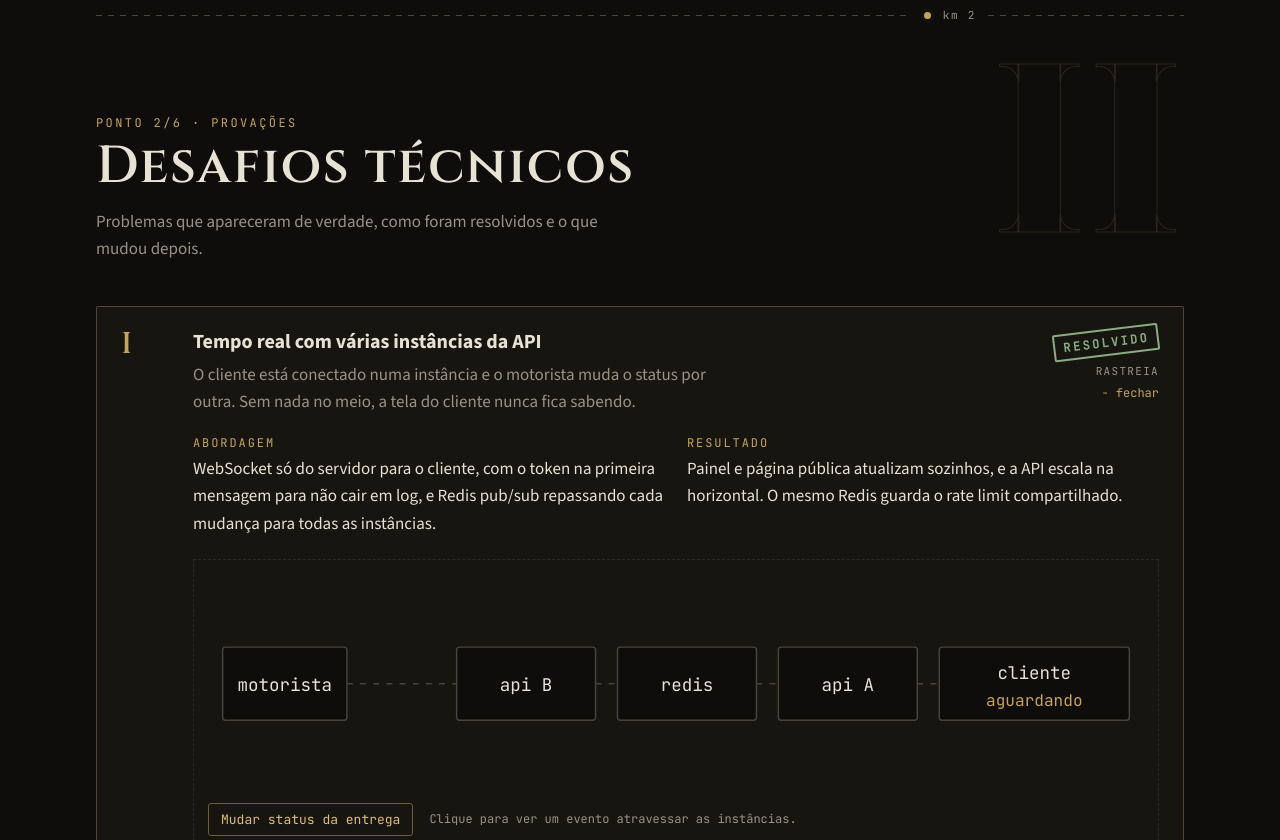
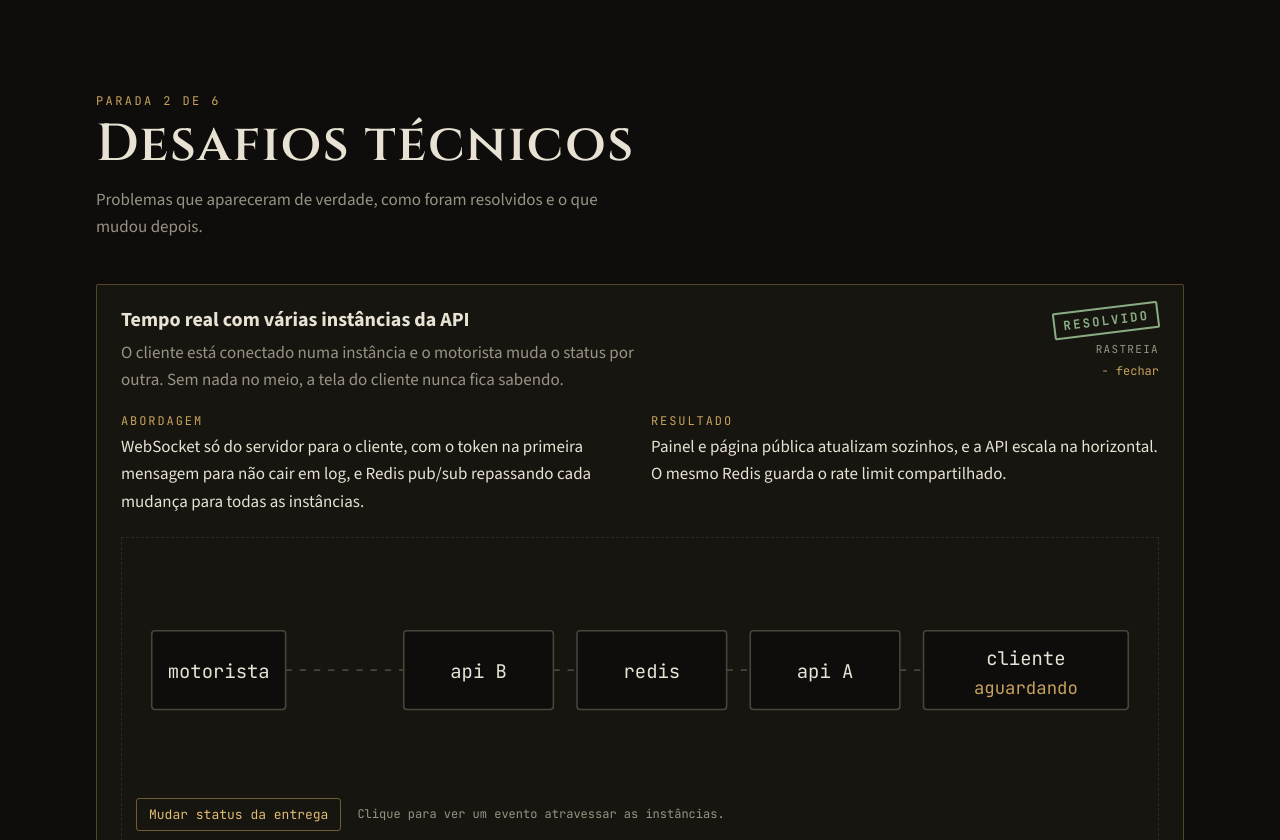
Before and after one commit to Victor-Novakoski/portifolio, a React (Vite) app: page / in a window 1280 px wide. Shown: the part 1960-2800 px from the top of the page. Built offline with nearby package versions, Linux system fonts and the light colour scheme.

Commit message:
refactor: tirar numerais romanos, km e jargão das seções
O cabeçalho de cada seção mostra só "Parada n de 6", calculado a partir das paradas.

```diff
--- a/src/App.tsx
+++ b/src/App.tsx
@@ -8,7 +8,6 @@ import { Journey } from '@/components/journey'
 import { NotFound } from '@/components/not-found'
 import { Projects } from '@/components/projects'
 import { Rail } from '@/components/rail'
-import { Leg } from '@/components/section-head'
 import { Skills } from '@/components/skills'
 import { Trials } from '@/components/trials'
 import { JourneyProvider } from '@/hooks/use-journey'
@@ -27,15 +26,10 @@ function Route() {
       <Rail />
       <main id="conteudo">
         <Hero />
-        <Leg km={1} />
         <Projects />
-        <Leg km={2} />
         <Trials />
-        <Leg km={3} />
         <Journey />
-        <Leg km={4} />
         <Skills />
-        <Leg km={5} />
         <About />
         <Bonfire />
       </main>
--- a/src/components/about.tsx
+++ b/src/components/about.tsx
@@ -5,7 +5,7 @@ export function About() {
   return (
     <section className="stop-sec" id="sobre">
       <div className="wrap">
-        <SectionHead numeral="V" point="Ponto 5/6 · Origem" title="Sobre" align="left" />
+        <SectionHead stopId="sobre" title="Sobre" />
         <div className="about">
           <div>
             <p className="big">
--- a/src/components/journey.tsx
+++ b/src/components/journey.tsx
@@ -5,7 +5,7 @@ export function Journey() {
   return (
     <section className="stop-sec" id="experiencia">
       <div className="wrap journey">
-        <SectionHead numeral="III" point="Ponto 3/6 · Jornada" title="Experiência" align="left">
+        <SectionHead stopId="experiencia" title="Experiência">
           Do quartel ao Go, passando pela Kenzie.
         </SectionHead>
         <ol className="timeline">
--- a/src/components/projects.tsx
+++ b/src/components/projects.tsx
@@ -69,7 +69,7 @@ export function Projects() {
   return (
     <section className="stop-sec" id="projetos">
       <div className="wrap">
-        <SectionHead numeral="I" point="Ponto 1/6 · Inventário" title="Projetos" align="left">
+        <SectionHead stopId="projetos" title="Projetos">
           Feitos de ponta a ponta: API, banco, interface, testes e CI.
         </SectionHead>
         <div className="projects">
--- a/src/components/section-head.tsx
+++ b/src/components/section-head.tsx
@@ -1,32 +1,26 @@
 import type { ReactNode } from 'react'
 
+import { stops } from '@/data/stops'
+
 type SectionHeadProps = {
-  numeral: string
-  point: string
+  stopId: string
   title: string
-  align?: 'left' | 'right'
   children?: ReactNode
 }
 
-// "Ponto x/6": cada seção é uma parada da rota, com o numeral romano vazado ao fundo.
-export function SectionHead({ numeral, point, title, align = 'right', children }: SectionHeadProps) {
+// O início não conta como parada: o sobrescrito vai de "Parada 1 de 6" a "Parada 6 de 6".
+const sectionStops = stops.filter(stop => stop.id !== 'inicio')
+
+export function SectionHead({ stopId, title, children }: SectionHeadProps) {
+  const position = sectionStops.findIndex(stop => stop.id === stopId) + 1
+
   return (
-    <div className={align === 'left' ? 'head left' : 'head'}>
-      <span className="numeral" aria-hidden="true">
-        {numeral}
+    <div className="head">
+      <span className="point">
+        Parada {position} de {sectionStops.length}
       </span>
-      <span className="point">{point}</span>
       <h2>{title}</h2>
       {children && <p>{children}</p>}
     </div>
   )
 }
-
-export function Leg({ km }: { km: number }) {
-  return (
-    <div className="leg" aria-hidden="true">
-      <i />
-      km {km}
-    </div>
-  )
-}
--- a/src/components/skills.tsx
+++ b/src/components/skills.tsx
@@ -7,7 +7,7 @@ export function Skills() {
   return (
     <section className="stop-sec" id="habilidades">
       <div className="wrap">
-        <SectionHead numeral="IV" point="Ponto 4/6 · Atributos" title="Habilidades">
+        <SectionHead stopId="habilidades" title="Habilidades">
           O que uso, para quê e onde dá para ver.
         </SectionHead>
         <div className="inv-wrap">
--- a/src/components/trials.tsx
+++ b/src/components/trials.tsx
@@ -9,7 +9,6 @@ function TrialCard({ trial, open }: { trial: Trial; open: boolean }) {
   return (
     <details className="trial" open={open} ref={ref}>
       <summary>
-        <span className="rn">{trial.numeral}</span>
         <span>
           <h3>{trial.title}</h3>
           <p className="prob">{trial.problem}</p>
@@ -39,7 +38,7 @@ export function Trials() {
   return (
     <section className="stop-sec" id="desafios">
       <div className="wrap">
-        <SectionHead numeral="II" point="Ponto 2/6 · Provações" title="Desafios técnicos">
+        <SectionHead stopId="desafios" title="Desafios técnicos">
           Problemas que apareceram de verdade, como foram resolvidos e o que mudou depois.
         </SectionHead>
         <div className="trials">
--- a/src/data/trials.ts
+++ b/src/data/trials.ts
@@ -1,6 +1,5 @@
 export type Trial = {
   id: string
-  numeral: string
   title: string
   problem: string
   approach: string
@@ -12,7 +11,6 @@ export type Trial = {
 export const trials: Trial[] = [
   {
     id: 'trial-realtime',
-    numeral: 'I',
     title: 'Tempo real com várias instâncias da API',
     problem:
       'O cliente está conectado numa instância e o motorista muda o status por outra. Sem nada no meio, a tela do cliente nunca fica sabendo.',
@@ -25,7 +23,6 @@ export const trials: Trial[] = [
   },
   {
     id: 'trial-outbox',
-    numeral: 'II',
     title: 'Notificações que não se perdem',
     problem:
       'A API grava o status e depois publica na fila. Se cair entre as duas coisas, o cliente nunca é avisado.',
@@ -37,7 +34,6 @@ export const trials: Trial[] = [
   },
   {
     id: 'trial-session',
-    numeral: 'III',
     title: 'Sessão segura sem token exposto',
     problem:
       'Token no localStorage fica vulnerável a XSS, e um refresh token roubado daria acesso por muito tempo.',
--- a/src/styles/brasa.css
+++ b/src/styles/brasa.css
@@ -208,10 +208,6 @@ h1 { margin: 0; }
 }
 
 /* Divisor de rota */
-.leg { display: flex; align-items: center; gap: 12px; max-width: var(--max); margin: 0 auto; padding-left: max(16px, env(safe-area-inset-left, 0px)); padding-right: max(16px, env(safe-area-inset-right, 0px)); font: 400 11px/1 var(--font-mono); letter-spacing: .16em; color: var(--muted); }
-.leg::before { content: ""; flex: 1; height: 1px; background: repeating-linear-gradient(90deg, var(--ash) 0 6px, transparent 6px 12px); }
-.leg::after { content: ""; flex: 0 0 18%; height: 1px; background: repeating-linear-gradient(90deg, var(--ash) 0 6px, transparent 6px 12px); }
-.leg i { width: 7px; height: 7px; border-radius: 50%; background: var(--ember); box-shadow: 0 0 8px var(--ember-glow); }
 
 /* Cabeça de seção */
 section.stop-sec { position: relative; padding-block: 96px; }
@@ -220,9 +216,6 @@ section.stop-sec { position: relative; padding-block: 96px; }
 .head .point { font: 400 12px/1 var(--font-mono); letter-spacing: .2em; color: var(--ember); text-transform: uppercase; }
 .head h2 { position: relative; font: 600 clamp(32px, 4.6vw, 52px)/1.05 var(--font-display); letter-spacing: .03em; margin: 0; text-wrap: balance; }
 .head p { margin: 4px 0 0; color: var(--muted); max-width: 60ch; }
-.numeral { position: absolute; top: -.32em; right: 0; font: 800 clamp(120px, 20vw, 240px)/1 var(--font-display); color: transparent; -webkit-text-stroke: 1px rgba(199,162,93,.16); pointer-events: none; user-select: none; z-index: 0; }
-.head > *:not(.numeral) { position: relative; z-index: 1; }
-.head.left .numeral { right: auto; left: -.06em; top: -.42em; }
 
 /* Inventário: cards de projeto */
 .projects { display: grid; grid-template-columns: repeat(2, minmax(0, 1fr)); gap: 32px; }
@@ -272,9 +265,8 @@ section.stop-sec { position: relative; padding-block: 96px; }
 .trials { display: grid; gap: 16px; }
 details.trial { background: var(--surface); border: 1px solid var(--line); border-radius: 2px; position: relative; }
 details.trial[open] { border-color: rgba(199,162,93,.35); }
-details.trial summary { list-style: none; cursor: pointer; padding: 22px 24px; display: grid; grid-template-columns: 54px minmax(0, 1fr) auto; gap: 18px; align-items: start; }
+details.trial summary { list-style: none; cursor: pointer; padding: 22px 24px; display: grid; grid-template-columns: minmax(0, 1fr) auto; gap: 18px; align-items: start; }
 details.trial summary::-webkit-details-marker { display: none; }
-.trial .rn { font: 600 30px/1 var(--font-display); color: var(--ember); }
 .trial h3 { margin: 0; font: 700 20px/1.3 var(--font-body); }
 .trial .prob { margin: 6px 0 0; color: var(--muted); max-width: 66ch; }
 .trial .meta { display: grid; justify-items: end; gap: 10px; }
@@ -284,7 +276,7 @@ details.trial summary::-webkit-details-marker { display: none; }
 .trial .toggle { font: 400 12px/1 var(--font-mono); color: var(--ember); }
 .trial .toggle::after { content: " + abrir"; }
 details.trial[open] .toggle::after { content: " − fechar"; }
-.trial .content { padding: 0 24px 24px calc(24px + 54px + 18px); display: grid; grid-template-columns: repeat(2, minmax(0, 1fr)); gap: 22px; }
+.trial .content { padding: 0 24px 24px; display: grid; grid-template-columns: repeat(2, minmax(0, 1fr)); gap: 22px; }
 .trial .content h4 { margin: 0 0 6px; font: 400 12px/1 var(--font-mono); letter-spacing: .16em; text-transform: uppercase; color: var(--ember); }
 .trial .content p { margin: 0; }
 .diagram { grid-column: 1 / -1; border: 1px dashed var(--line); padding: 14px; display: grid; gap: 10px; }
@@ -300,9 +292,9 @@ details.trial[open] .toggle::after { content: " − fechar"; }
 .node.hit rect { stroke: var(--ember-hot); fill: #2a2214; }
 .wire { stroke: var(--ash); stroke-dasharray: 4 5; fill: none; }
 @media (max-width: 760px) {
-  details.trial summary { grid-template-columns: 40px minmax(0, 1fr); }
-  .trial .meta { grid-column: 2; justify-items: start; grid-auto-flow: column; align-items: center; }
-  .trial .content { grid-template-columns: minmax(0, 1fr); padding-left: 24px; }
+  details.trial summary { grid-template-columns: minmax(0, 1fr); }
+  .trial .meta { justify-items: start; grid-auto-flow: column; align-items: center; }
+  .trial .content { grid-template-columns: minmax(0, 1fr); }
 }
 
 /* Jornada */
```
